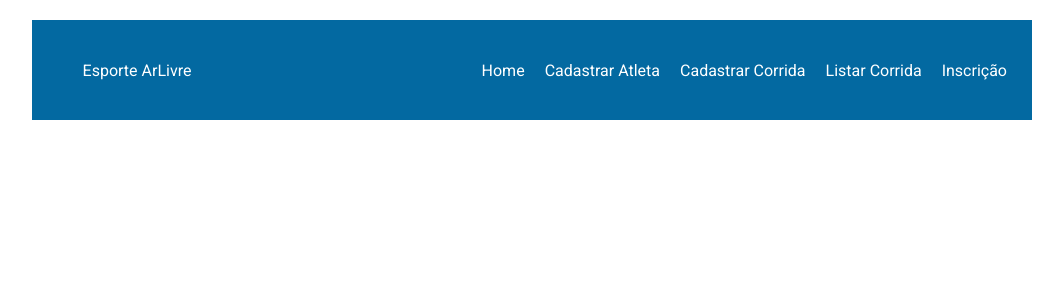
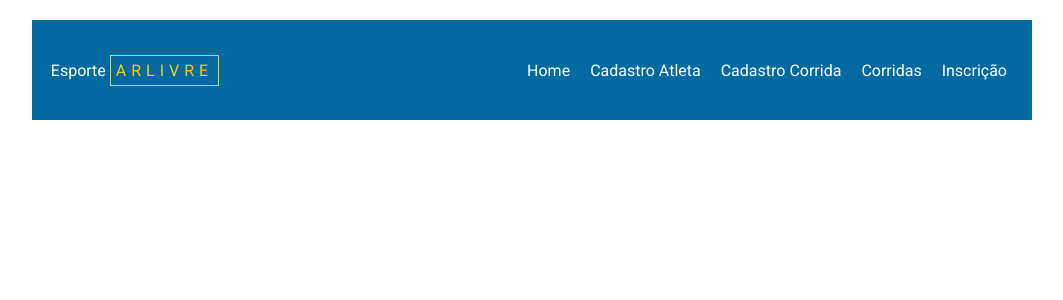
Before and after one commit to TheKito7/EsporteArlivre02, an Angular app: page / in a window 1280 px wide. Shown: the top 300 px of the page, without its empty margins (108-1171 px from the left). Built offline with nearby package versions, Linux system fonts and the light colour scheme.

Commit message:
Criado o span do Título

```diff
--- a/src/app/component/menu-component/menu-component.html
+++ b/src/app/component/menu-component/menu-component.html
@@ -1,14 +1,14 @@
 <header id="cabecalho">
     <div id="logo">
-        Esporte ArLivre
+        Esporte <span id="titulo-logo">ArLivre</span>
     </div>
 
     <nav id="menu">
         <ul id="menu-ul">
             <li><a href="#" class="lnk-menu">Home</a></li>
-            <li><a href="#" class="lnk-menu">Cadastrar Atleta</a></li>
-            <li><a href="#" class="lnk-menu">Cadastrar Corrida</a></li>
-            <li><a href="#" class="lnk-menu">Listar Corrida</a></li>
+            <li><a href="#" class="lnk-menu">Cadastro Atleta</a></li>
+            <li><a href="#" class="lnk-menu">Cadastro Corrida</a></li>
+            <li><a href="#" class="lnk-menu">Corridas</a></li>
             <li><a href="#" class="lnk-menu">Inscrição</a></li>
 
         </ul>
```
